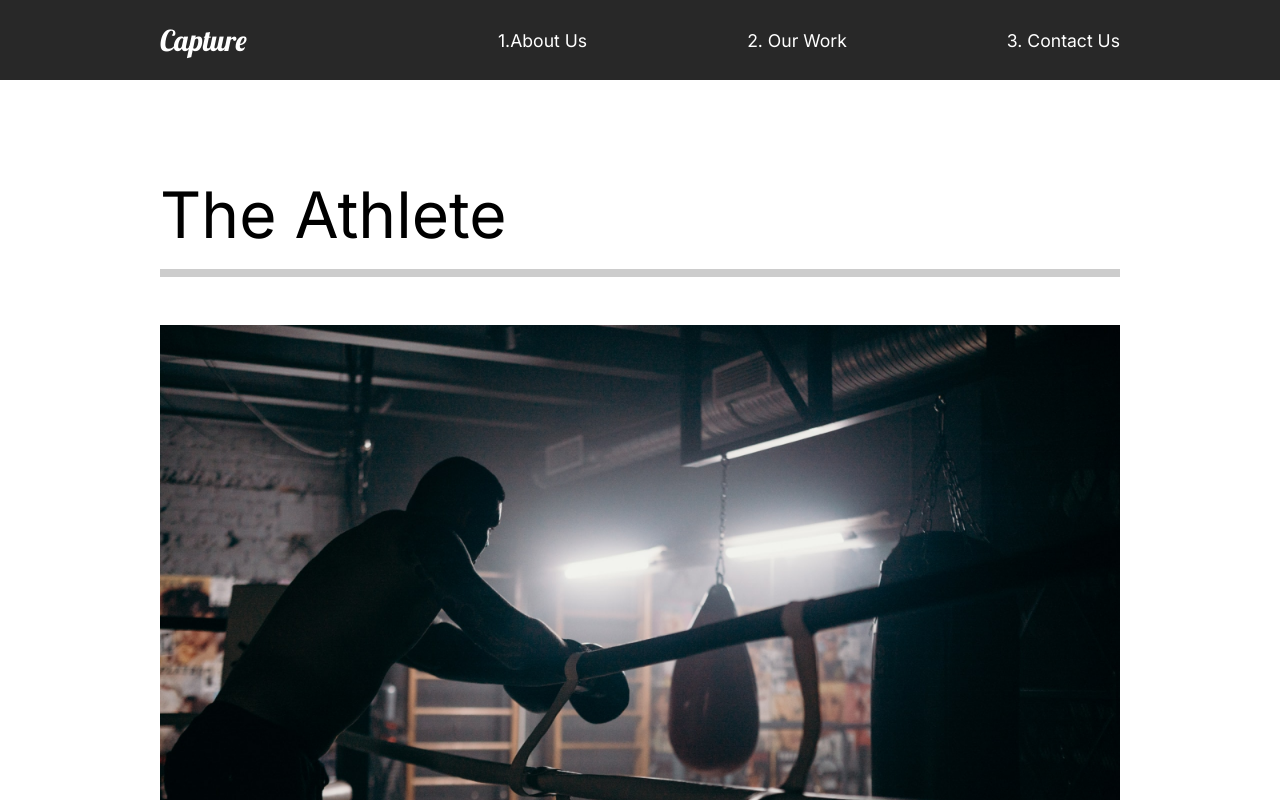
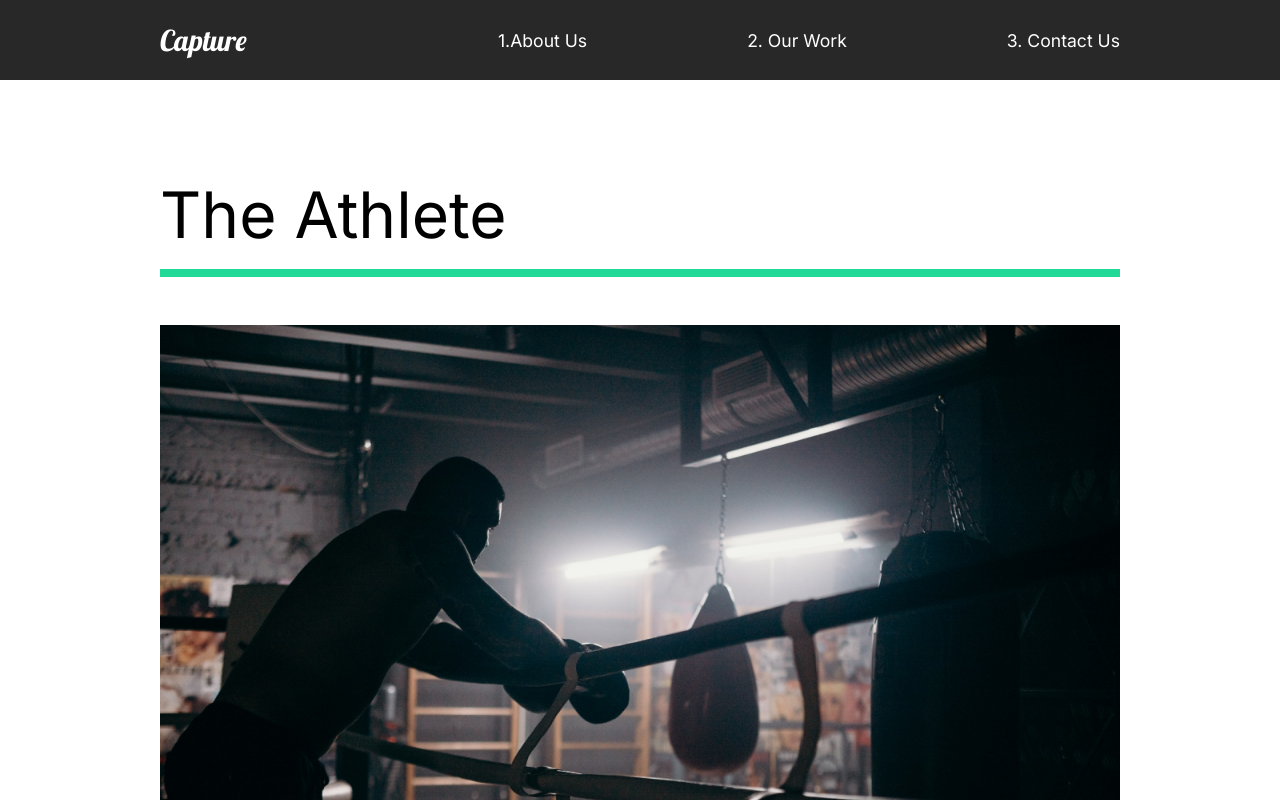
Before and after one commit to anshumanxda/react-practice-portfolio, a React (Create React App) app: page /work in a window 1280 px wide. Shown: the top 800 px of the page. Built offline with nearby package versions, Linux system fonts and the light colour scheme.

Commit message:
OurWork: animation

```diff
--- a/src/animation.js
+++ b/src/animation.js
@@ -54,3 +54,22 @@
     },
   },
 };
+
+export const lineAnim = {
+  hidden: { width: "0%" },
+  show: {
+    width: "100%",
+    transition: {
+      duration: 0.5,
+    },
+  },
+};
+
+export const slider = {
+  hidden: { x: "-130%", skew: "45deg" },
+  show: {
+    x: "100%",
+    skew: "0deg",
+    transition: { ease: "easeOut", duration: 0.5 },
+  },
+};
--- a/src/pages/OurWork.js
+++ b/src/pages/OurWork.js
@@ -7,7 +7,8 @@
 import goodtimes from "../img/goodtimes-small.png";
 //aniamtion
 import { motion } from "framer-motion";
-import { pageAnimation } from "../animation";
+import { pageAnimation, fade, photoAnim, lineAnim, slider } from "../animation";
+
 const OurWork = () => {
   return (
     <StyledWork
@@ -17,11 +18,17 @@
       animate="show"
       style={{ background: "#fff" }}
     >
+      <Frame1 variants={slider}></Frame1>
+      <Frame2 variants={slider}></Frame2>
+      <Frame3 variants={slider}></Frame3>
+      <Frame4 variants={slider}></Frame4>
       <StyledMovie>
-        <h2>The Athlete</h2>
-        <div className="line"></div>
+        <motion.h2 variants={fade}>The Athlete</motion.h2>
+        <motion.div variants={lineAnim} className="line"></motion.div>
         <Link to="/work/the-athlete">
-          <img src={athlete} alt="" />
+          <Hide>
+            <motion.img variants={photoAnim} src={athlete} alt="" />
+          </Hide>
         </Link>
       </StyledMovie>
       <StyledMovie>
@@ -54,7 +61,7 @@
   padding-bottom: 10rem;
   .line {
     height: 0.5rem;
-    background: #cccccc;
+    background: #23d997;
     margin-bottom: 3rem;
   }
   img {
@@ -63,4 +70,30 @@
     object-fit: cover;
   }
 `;
+
+const Hide = styled.div`
+  overflow: hidden;
+`;
+
+//frame animation
+const Frame1 = styled(motion.div)`
+  position: fixed;
+  left: 0;
+  top: 10%;
+  width: 100%;
+  height: 100vh;
+  background: #fffebf;
+  z-index: 2;
+`;
+
+const Frame2 = styled(Frame1)`
+  background: #ff8efb;
+`;
+
+const Frame3 = styled(Frame1)`
+  background: #8ed2ff;
+`;
+const Frame4 = styled(Frame1)`
+  background: #8effa0;
+`;
 export default OurWork;
```
